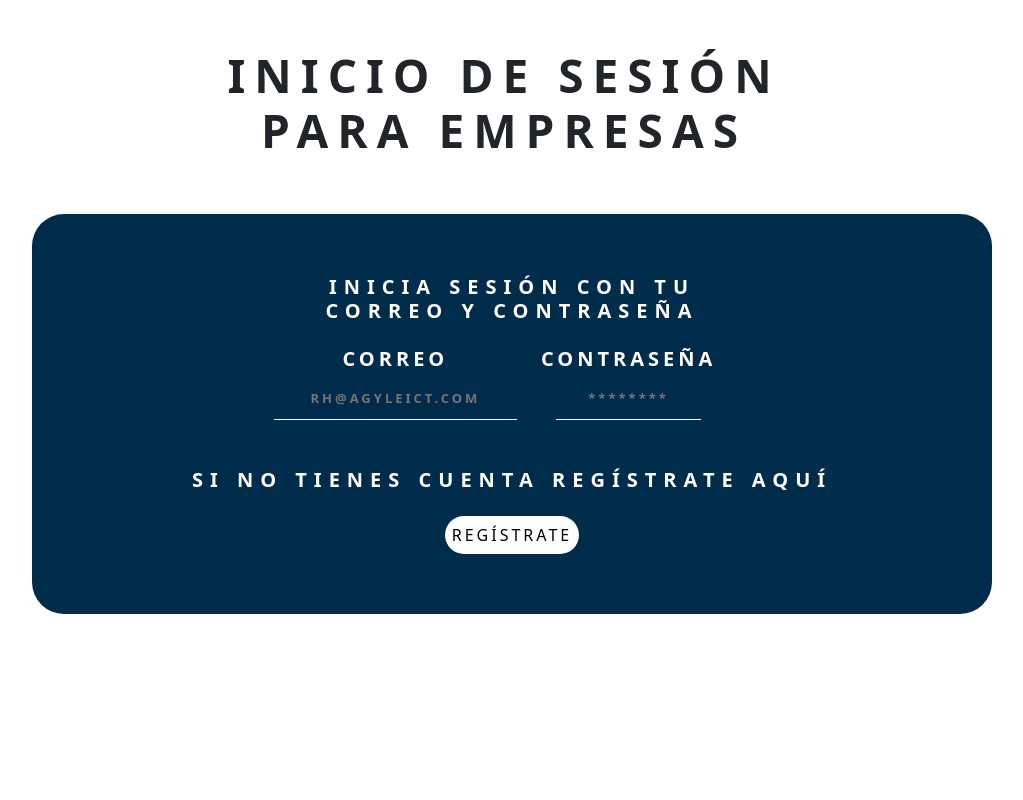
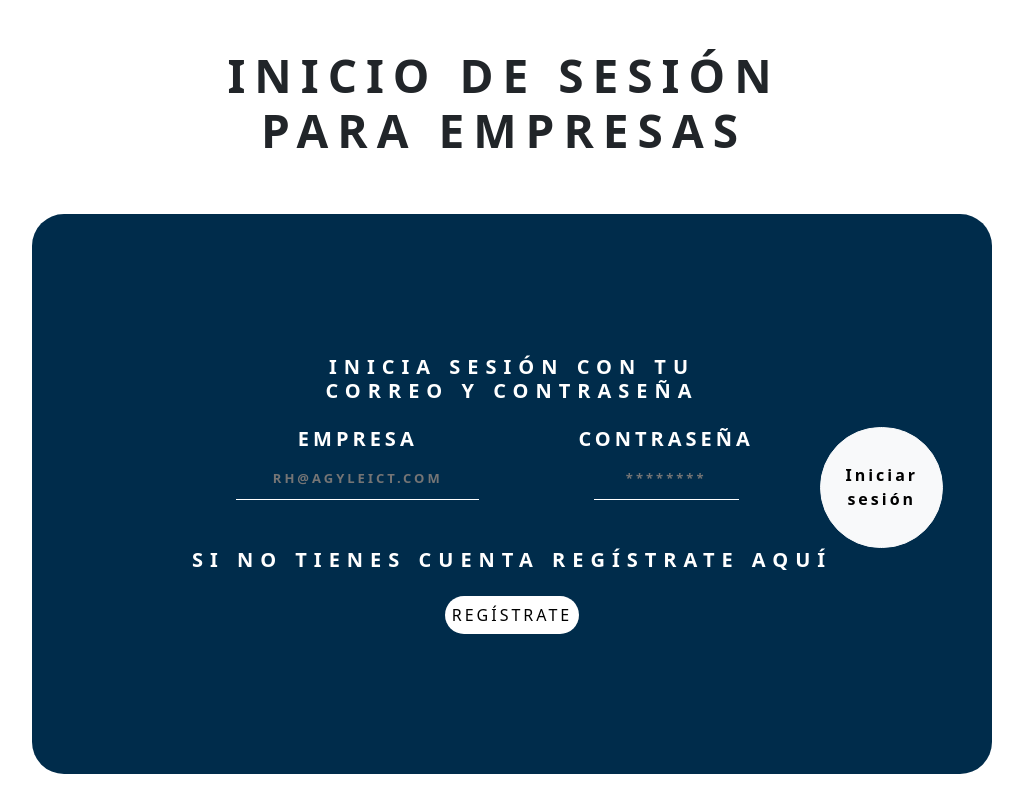
Before and after one commit to JavierMorgado/ISST-AgileICT-G02, a React (Vite) app: page /login-empresa in a window 1280 px wide. Shown: the whole page, without its empty margins (128-1151 px from the left). Built offline with nearby package versions, Linux system fonts and the light colour scheme.

Commit message:
Detalles que faltaban

```diff
--- a/src/FormInput.jsx
+++ b/src/FormInput.jsx
@@ -33,6 +33,7 @@ export default function FormInput ({ label, name, placeholder, value, onChange }
           value={inputValue}
           onChange={handleChange}
           placeholder={placeholder}
+          autoComplete="off"
         />
       </div>
     </div>
--- a/src/LogIn-Empresa.jsx
+++ b/src/LogIn-Empresa.jsx
@@ -1,15 +1,33 @@
 import { useState } from 'react';
 import FormInput from './FormInput.jsx';
 import { Row, Stack, Button, Form, Col, Container } from 'react-bootstrap';
+import { useNavigate } from 'react-router-dom';
+import { obtenerPerfilEmpresa } from './api/api.js';
 
 
 export default function LogInEmpresa(props){
-    const [email, setEmail] = useState('');
+    const navigate = useNavigate();
+    const [Nombre, setNombre] = useState('');
     const [password, setPassword] = useState('');
 
     function goToRegisterEmpresa(){
         window.location.href = '/register-empresa';
     }
+
+    function gotoEmpresa(){
+        window.location.href = '/miPerfilEmpresa/AgyleICT';
+    }
+
+    const handleLogin = async () => {
+        try {
+          const { data } = await obtenerPerfilEmpresa(Nombre);
+          console.log('Empresa encontrada:', data);
+          navigate(`/miPerfilEmpresa/${data.Nombre}`);
+        } catch (error) {
+          console.error('Error al iniciar sesión:', error);
+          alert('Empresa no encontrada');
+        }
+      };
 
     return(
         <div className="d-flex flex-column justify-content-start align-items-center vh-100 vw-100">
@@ -17,18 +35,19 @@ export default function LogInEmpresa(props){
                 <h1>INICIO DE SESIÓN PARA EMPRESAS</h1>
             </div>
 
-            <div style={{backgroundColor: '#002C4B', width: '75%', height: '50%'}} className="rounded-5 d-flex flex-column justify-content-center align-items-center mt-5">
+            <div style={{backgroundColor: '#002C4B', width: '75%', height: '70%'}} className="rounded-5 d-flex flex-column justify-content-center align-items-center mt-5">
                 <h3 className='mb-4'>INICIA SESIÓN CON TU <br /> CORREO Y CONTRASEÑA</h3>
 
-                <Row>
+                <form onSubmit={handleLogin} className='d-flex flex-row'>
                     <Col md={6}>
                         <FormInput
-                            label="Correo"
-                            name="email"
+                            label="Empresa"
+                            name="nombre"
                             placeholder="rh@agyleict.com"
-                            value={email}
-                            onChange={(e) => setEmail(e.target.value)}
+                            value={Nombre}
+                            onChange={(e) => setNombre(e.target.value)}
                             style={{paddingRight: '2rem', paddingLeft: '2rem'}}
+                            autoComplete="off"
                         />
                     </Col>
                     <Col md={6}>
@@ -36,12 +55,17 @@ export default function LogInEmpresa(props){
                             label="Contraseña"
                             name="contraseña"
                             placeholder="********"
-                            value={email}
+                            value={password}
                             onChange={(e) => setPassword(e.target.value)}
                             style={{paddingRight: '2rem', paddingLeft: '2rem'}}
+                            autoComplete="off"
                         />
                     </Col>
-                </Row>
+
+                    <button  onClick={handleLogin} type="button" className="btn btn-light rounded-pill px-4 fw-semibold">
+                            Iniciar sesión
+                    </button>
+                </form>
 
                 <h3 className='mb-4'>SI NO TIENES CUENTA REGÍSTRATE AQUÍ</h3>
 
--- a/src/LogIn-Prof.jsx
+++ b/src/LogIn-Prof.jsx
@@ -31,6 +31,7 @@ export default function LogInProf(props) {
             placeholder="menganito.perez@gmail.com"
             value={email}
             onChange={(e) => setEmail(e.target.value)}
+            autoComplete="off"
           />
 
           <input
@@ -38,6 +39,7 @@ export default function LogInProf(props) {
             placeholder="contraseña123"
             value={password}
             onChange={(e) => setPassword(e.target.value)}
+            autoComplete="off"
           />
         </div>
 
--- a/src/NuevaVacante.jsx
+++ b/src/NuevaVacante.jsx
@@ -10,7 +10,7 @@ export default function NuevaVacante({nombreEmpresa}){
     }
 
     return(
-        <button onClick={goToNuevaVacante}>
+        <button onClick={goToNuevaVacante} className='background-transparent'>
             <Stack className='align-items-center justify-content-center rounded-5' style={{backgroundColor: '#D83000'}}>
                 <div className='mt-4 mb-4 me-5 ms-5'>
                     <h3 className='text-uppercase'>Nueva <br /> Vacante <br /><h1 className='fw-normal'  style={{ lineHeight: '0.75' }}>+</h1></h3>
--- a/src/index.css
+++ b/src/index.css
@@ -226,3 +226,7 @@ label.form-check-label {
 .vw-100{
   overflow-x: hidden;
 }
+
+.background-transparent{
+  background-color: transparent !important;
+}
```
Also changed, not shown: 2 other files (tests, documents, lock files or other folders).
